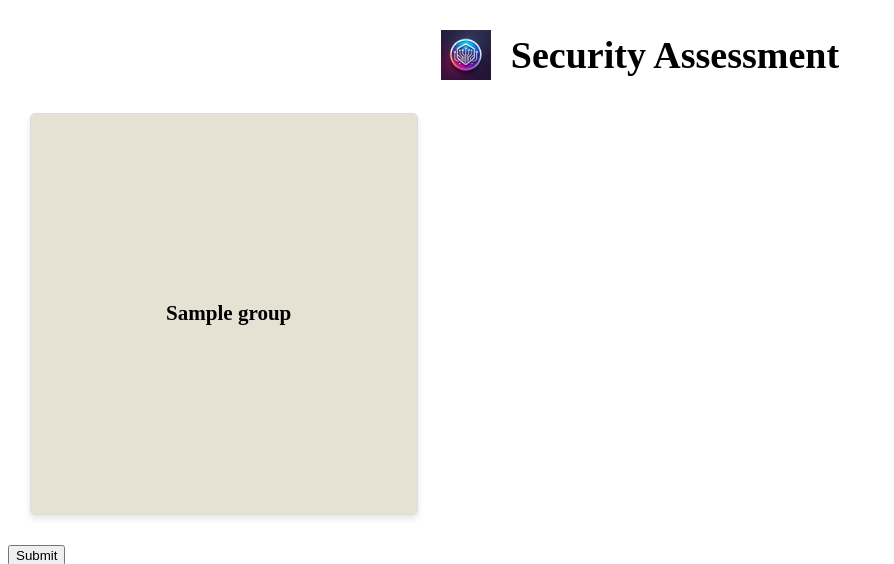
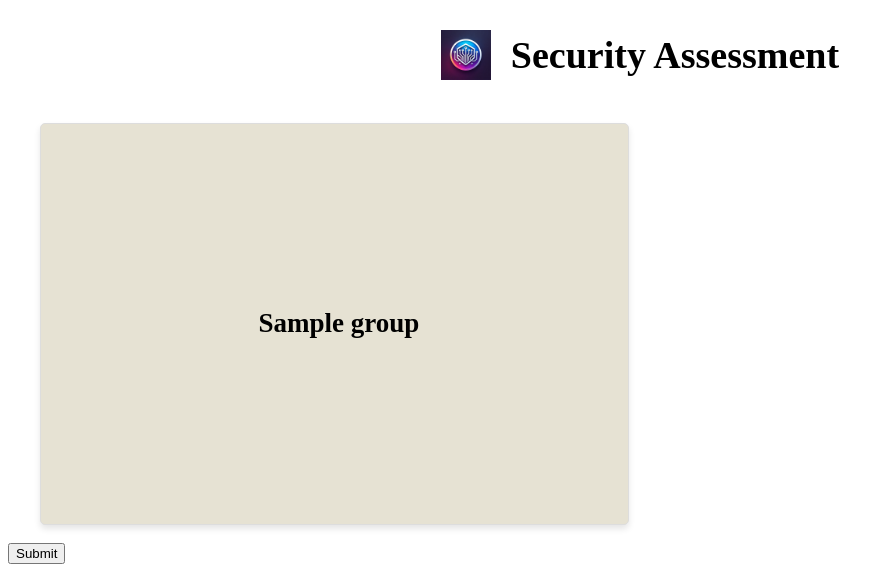
Before and after one commit to shubhmkadbe/Security_Assessment, a Flask app: template templates/index.html in a window 1280 px wide. Shown: the top 564 px of the page, without its empty margins (0-894 px from the left). Run offline with Flask 3, Linux system fonts and the light colour scheme; the template is opened without the code that fills it: most values are stand-ins (such as "Sample title", 1, 10 or a date in 2020); parts of the project's set-up code (start-up, migrations or seed data) failed here and were passed over; some libraries are stand-ins or nearby versions.

Commit message:
Styling in between tiles

```diff
--- a/static/css/index.css
+++ b/static/css/index.css
@@ -16,11 +16,11 @@
   }
 
 
+
 #groupList {
     display: grid;
-    grid-template-columns: repeat(auto-fill, minmax(300px, 1fr));
+    grid-template-columns: repeat(auto-fill, minmax(450px, 1fr));
     /* Larger tiles */
-    gap: 20px;
     /* Space between tiles */
     padding: 10px;
 }
@@ -28,9 +28,10 @@
 .tile {
     perspective: 1000px;
     /* Required for the 3D effect */
-    margin-bottom: 22px;
+    /* margin-bottom: 22px; */
     margin-left: 12px;
     margin-right: 12px;
+    padding: 10px;
 }
 
 .flip-container {
@@ -64,6 +65,7 @@
     transition: background-color 0.3s ease-in-out;
 }
 
+
 .front {
     background-color: #f5f5f5;
     cursor: pointer;
@@ -82,18 +84,19 @@
     transform: rotateY(180deg);
     /* Back side is flipped initially */
     flex-direction: column;
-    padding: 12px;
+    padding-left: 40px;
     overflow-y: auto;
+
     /* Scrollable for multiple questions */
 }
 
 .question-item {
-    margin-bottom: 15px;
+    align-self: flex-start;
 }
 
 .question-item p {
     margin: 0 0 8px;
-    font-size: 16px;
+    font-size: 22px;
 }
 
 input[type="radio"] {
--- a/templates/index.html
+++ b/templates/index.html
@@ -20,24 +20,28 @@
     <div class="inline-package">
         <img class="inline-image" src="../static/images/favicon.webp" width="150px">
         <h1 class="inline-heading">Security Assessment</h1>
-      </div>
+    </div>
     <form id="surveyForm">
 
 
 
         <div id="groupList">
             {% for group_name, group_data in groups.items() %}
+
+
+
             <div class="tile" onclick="toggleFlip('{{ group_name }}')">
                 <div class="flip-container" id="flip-{{ group_name }}">
                     <!-- Front side -->
                     <div class="front">
-                        <h3>{{ group_name }}</h3>
+                        <h2>{{ group_name }}</h2>
                     </div>
                     <!-- Back side -->
                     <div class="back">
+                        <h2> {{ group_name }} </h2>
                         {% for question in group_data.questions %}
                         <div class="question-item">
-                            <p>{{ question['Security Controls'] }}</p>
+                            <p>{{ question['Security Controls'] }} <br>
                             <label>
                                 <input type="radio" name="{{ question['Security Controls'] }}" value="Yes" required> Yes
                             </label>
@@ -45,12 +49,17 @@
                                 <input type="radio" name="{{ question['Security Controls'] }}" value="No"> No
                             </label>
                         </div>
+                    </p>
                         {% endfor %}
                     </div>
                 </div>
             </div>
             {% endfor %}
         </div>
+
+
+
+
 
         <button type="submit">Submit</button>
     </form>
```
